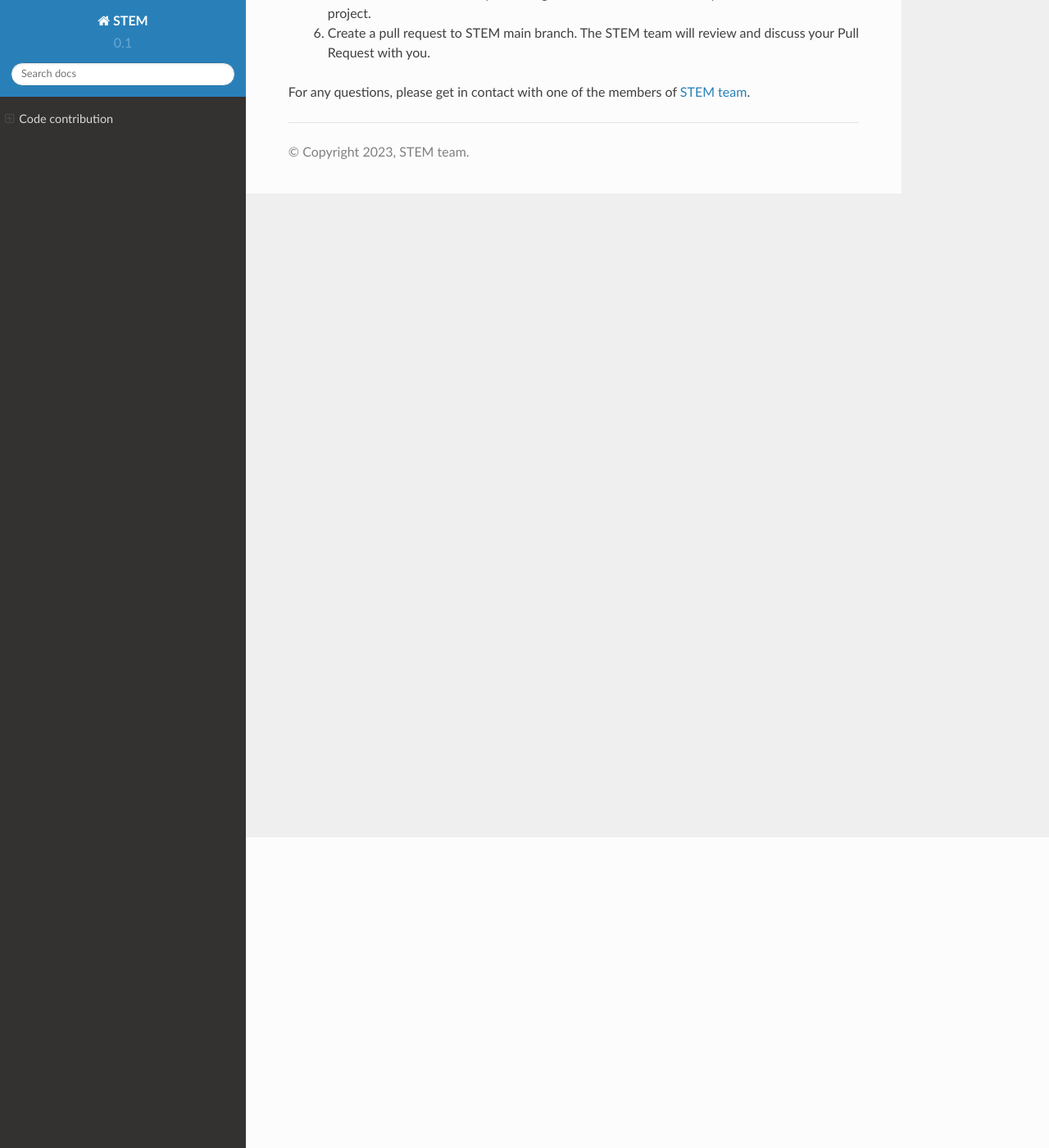
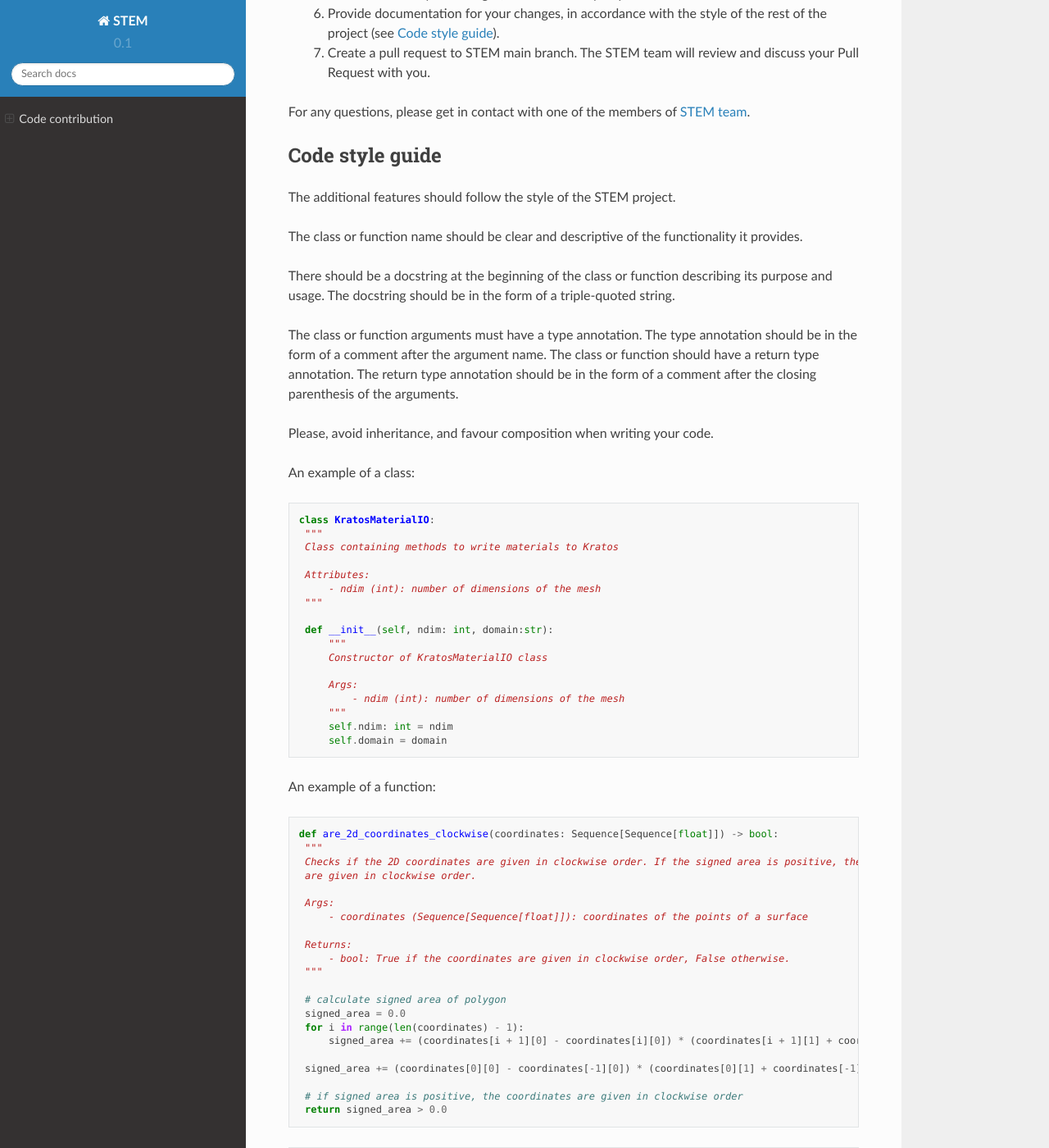
Before and after one commit to StemVibrations/STEM, a Sphinx documentation site: the page built from docs/contributions.rst, in a window 1280 px wide and 1400 px high, scrolled down 379 px. Shown: the whole window at 82% size. Built offline with Sphinx 7.4.7 and the Read the Docs theme 2.0.0, drawn with Linux system fonts in a browser that asks for light colours; some of the changed text lies outside the part shown.

Commit message:
Added contributions and fixed bugs

```diff
--- a/docs/contributions.rst
+++ b/docs/contributions.rst
@@ -7,11 +7,76 @@ Steps for submitting your code
 When contributing code follow this checklist:
 
     #. Fork the repository on GitHub.
+    #. Create an issue with the desired feature or bug fix.
     #. Make your modifications or additions in a feature branch.
     #. Make changes and commit your changes using a descriptive commit message.
     #. Provide tests for your changes, and ensure they all pass.
-    #. Provide documentation for your changes, in accordance with the style of the rest of the project.
+    #. Provide documentation for your changes, in accordance with the style of the rest of the project (see :ref:`style_guide`).
     #. Create a pull request to STEM main branch. The STEM team will review and discuss your Pull Request with you.
 
+For any questions, please get in contact with one of the members of :doc:`authors`.
 
-For any questions, please get in contact with one of the members of :doc:`authors`.
+
+.. _style_guide:
+
+Code style guide
+----------------
+The additional features should follow the style of the STEM project.
+
+The class or function name should be clear and descriptive of the functionality it provides.
+
+There should be a docstring at the beginning of the class or function describing its purpose and usage.
+The docstring should be in the form of a triple-quoted string.
+
+The class or function arguments must have a type annotation. The type annotation should be in the form of a comment after the argument name.
+The class or function should have a return type annotation. The return type annotation should be in the form of a comment after the closing parenthesis of the arguments.
+
+Please, avoid inheritance, and favour composition when writing your code.
+
+An example of a class:
+
+.. code-block::
+
+   class KratosMaterialIO:
+    """
+    Class containing methods to write materials to Kratos
+
+    Attributes:
+        - ndim (int): number of dimensions of the mesh
+    """
+
+    def __init__(self, ndim: int, domain:str):
+        """
+        Constructor of KratosMaterialIO class
+
+        Args:
+            - ndim (int): number of dimensions of the mesh
+        """
+        self.ndim: int = ndim
+        self.domain = domain
+
+An example of a function:
+
+.. code-block::
+
+       def are_2d_coordinates_clockwise(coordinates: Sequence[Sequence[float]]) -> bool:
+        """
+        Checks if the 2D coordinates are given in clockwise order. If the signed area is positive, the coordinates
+        are given in clockwise order.
+
+        Args:
+            - coordinates (Sequence[Sequence[float]]): coordinates of the points of a surface
+
+        Returns:
+            - bool: True if the coordinates are given in clockwise order, False otherwise.
+        """
+
+        # calculate signed area of polygon
+        signed_area = 0.0
+        for i in range(len(coordinates) - 1):
+            signed_area += (coordinates[i + 1][0] - coordinates[i][0]) * (coordinates[i + 1][1] + coordinates[i][1])
+
+        signed_area += (coordinates[0][0] - coordinates[-1][0]) * (coordinates[0][1] + coordinates[-1][1])
+
+        # if signed area is positive, the coordinates are given in clockwise order
+        return signed_area > 0.0
--- a/docs/index.rst
+++ b/docs/index.rst
@@ -43,7 +43,9 @@ STEM interface definitions
 ==========================
 STEM has interface definitions to interact with the model, and allow the extension of the model and the use
 of different train and material models:
+
    * :ref:`uvec`
+
    * :ref:`umat`
 
 
--- a/docs/installation.rst
+++ b/docs/installation.rst
@@ -58,7 +58,7 @@ Once the repository is downloaded, place the *KratosGeomechanics* folder in a di
 This directory will be necessary for the tutorials.
 
 
-.. _paraview:
+.. _parav:
 
 ParaView
 --------
```
Also changed, not shown: other parts of docs/index.rst (+1 -1 lines).
